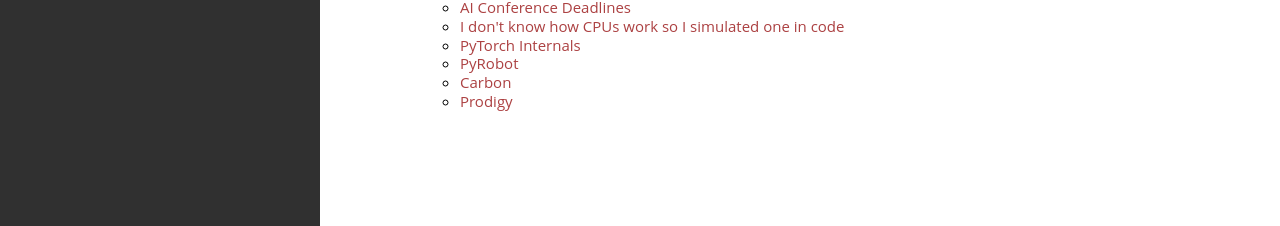
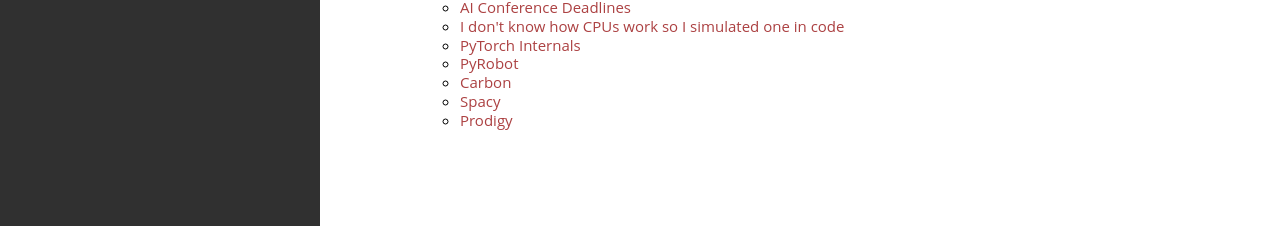
Before and after one commit to pharrellyhy/pharrellyhy.github.io.bakcup, a Jekyll site: the page built from resource.md, in a window 1280 px wide and 900 px high, scrolled down 3790 px. Shown: the part 671-897 px from the top of the window. Built offline with Jekyll 4.4.1, drawn with Linux system fonts in a browser that asks for light colours.

Commit message:
updates resource

```diff
--- a/_data/nav.yml
+++ b/_data/nav.yml
@@ -671,5 +671,8 @@
     - title: "Carbon"
       url: "https://carbon.now.sh"
 
+    - title: "Spacy"
+      url: "https://spacy.io/"
+
     - title: "Prodigy"
       url: "https://prodi.gy/"
```
